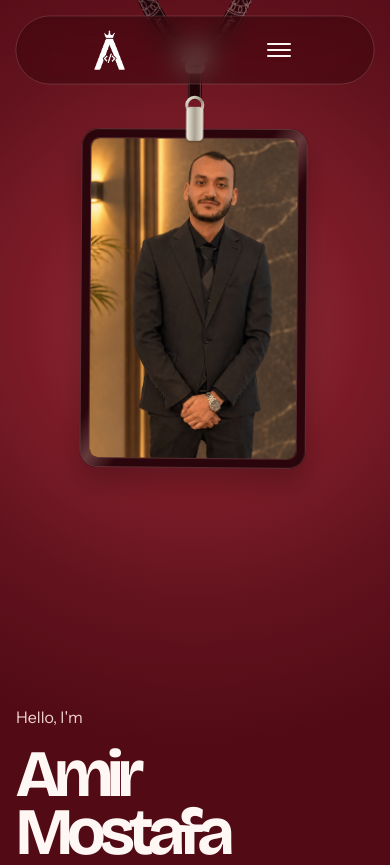
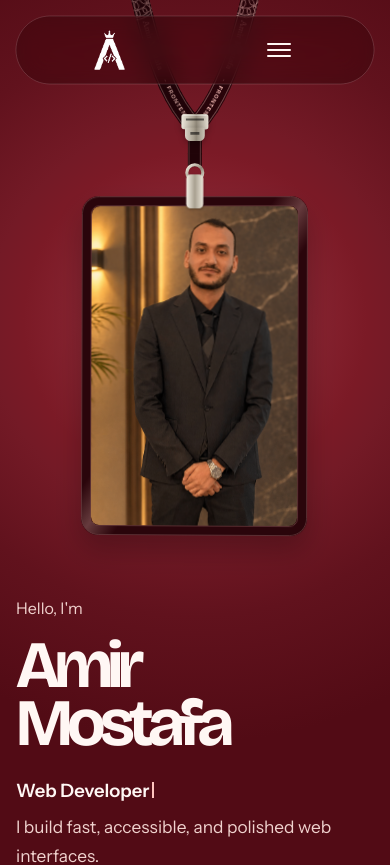
Before and after one commit to AmirMostafa-eng/Amir-Mostafa-Portfolio, a Next.js app: page / in a window 390 px wide. Shown: the top 865 px of the page. Built offline with nearby package versions, Linux system fonts and the light colour scheme.

Commit message:
extended upper strap in small screens

```diff
--- a/app/globals.css
+++ b/app/globals.css
@@ -460,7 +460,15 @@ img { display: block; max-width: 100%; }
   .nav-menu-button { display: grid; }
   .nav-menu-panel { display: block; }
   .hero-mobile-cv { display: inline-flex; align-items: center; min-height: 40px; font-size: .9rem; }
-  .hero { min-height: auto; flex-direction: column-reverse; padding-top: 40rem;}
+  .hero {
+    --hero-lanyard-strap-extension: 66px;
+    --hero-lanyard-width: clamp(224px, 58%, 352px);
+    --hero-lanyard-card-offset: clamp(180.992px, 46.864%, 284.416px);
+    --hero-lanyard-root-offset: max(56px, clamp(47.488px, 12.296%, 74.624px));
+    min-height: auto;
+    flex-direction: column-reverse;
+    padding-top: calc(var(--hero-lanyard-width) + var(--hero-lanyard-card-offset) + var(--hero-lanyard-root-offset) + var(--hero-lanyard-strap-extension));
+  }
   .hero-inner { grid-template-columns: 1fr; flex: 0 0 auto; }
   .hero-badge-space { display: none; }
   .hero-badge-frame { position: absolute; top: 0; right: 0; width: 100%; height: var(--lanyard-mobile-height, 560px) !important; }
--- a/components/lanyard/LanyardBadge.tsx
+++ b/components/lanyard/LanyardBadge.tsx
@@ -370,7 +370,7 @@ export function LanyardBadge({
           currentHeight * 0.42,
           currentHeight - (lowerLength + ringRadius * 2 + clipHeight + cardHeight + 28 + cw * 0.55),
         ),
-      );
+      ) + (Number.parseFloat(getComputedStyle(root).getPropertyValue("--hero-lanyard-strap-extension")) || 0);
       const leftAnchor = addPoint(centerX - spread, topY, 0);
       buckleIndex = addPoint(centerX, buckleY, 1.4);
       const left = addStrand(leftAnchor, buckleIndex, strandSegments, 1.03);
```
